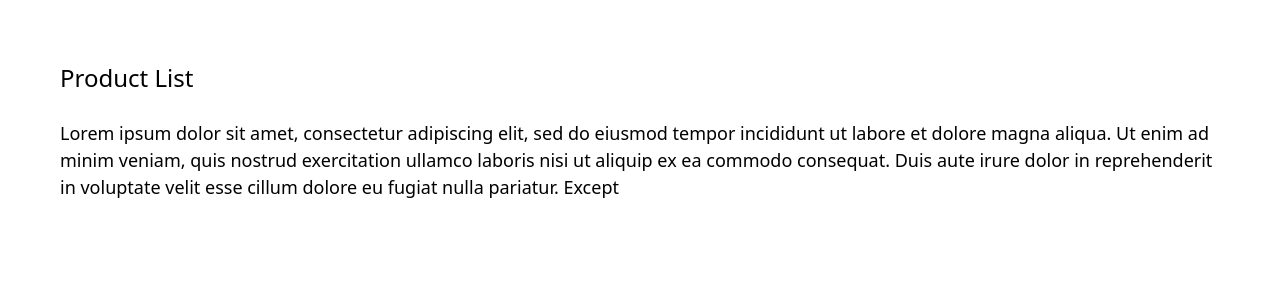
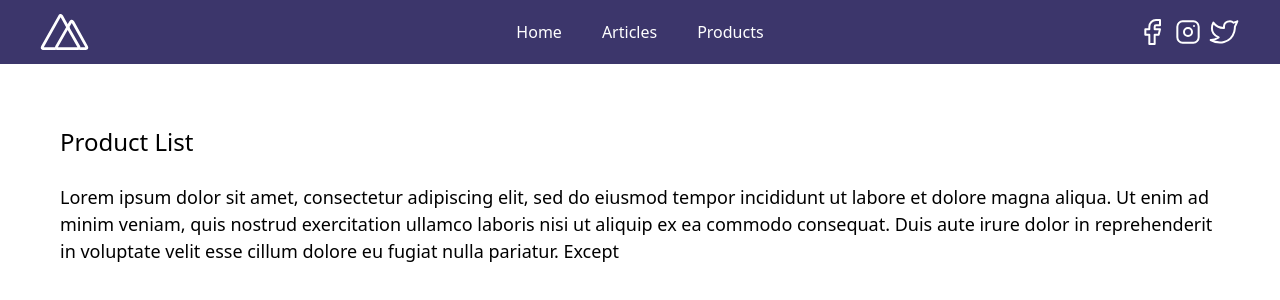
Before and after one commit to neil-vqa/nuxt-reader, a Nuxt app: page /products in a window 1280 px wide. Shown: the top 300 px of the page. Built offline with nearby package versions, Linux system fonts and the light colour scheme.

Commit message:
add styles

```diff
--- /dev/null
+++ b/components/LogoNav.vue
@@ -0,0 +1,18 @@
+<template>
+<div class="flex justify-center text-white">
+  <svg class="NuxtLogo" width="49" height="36" viewBox="0 0 452 342" xmlns="http://www.w3.org/2000/svg">
+    <path
+      d="M139 330l-1-2c-2-4-2-8-1-13H29L189 31l67 121 22-16-67-121c-1-2-9-14-22-14-6 0-15 2-22 15L5 303c-1 3-8 16-2 27 4 6 10 12 24 12h136c-14 0-21-6-24-12z"
+      fill="currentColor"
+    />
+    <path
+      d="M447 304L317 70c-2-2-9-15-22-15-6 0-15 3-22 15l-17 28v54l39-67 129 230h-49a23 23 0 0 1-2 14l-1 1c-6 11-21 12-23 12h76c3 0 17-1 24-12 3-5 5-14-2-26z"
+      fill="currentColor"
+    />
+    <path
+      d="M376 330v-1l1-2c1-4 2-8 1-12l-4-12-102-178-15-27h-1l-15 27-102 178-4 12a24 24 0 0 0 2 15c4 6 10 12 24 12h190c3 0 18-1 25-12zM256 152l93 163H163l93-163z"
+      fill="currentColor"
+    />
+  </svg>
+</div>
+</template>
--- /dev/null
+++ b/layouts/nav.vue
@@ -0,0 +1,31 @@
+<template>
+  <div class="">
+    <div class="flex items-center p-2 px-10 bg-indigo-900 h-16">
+    	<div class="flex flex-1 justify-start">
+    	  <LogoNav />
+    	</div>
+    	<div class="flex flex-1 space-x-10 justify-center text-white">
+    	 <nuxt-link to="/" class="hover:text-gray-500">Home</nuxt-link>
+    	 <nuxt-link to="/articles" class="hover:text-gray-500">Articles</nuxt-link>
+    	 <nuxt-link to="/products" class="hover:text-gray-500">Products</nuxt-link>
+    	</div>
+    	<div class="flex flex-1 space-x-1 justify-end text-white">
+    	 <svg xmlns="http://www.w3.org/2000/svg" class="icon icon-tabler icon-tabler-brand-facebook" width="32" height="32" viewBox="0 0 24 24" stroke-width="1.5" stroke="currentColor" fill="none" stroke-linecap="round" stroke-linejoin="round">
+	  <path stroke="none" d="M0 0h24v24H0z" fill="none"/>
+	  <path d="M7 10v4h3v7h4v-7h3l1 -4h-4v-2a1 1 0 0 1 1 -1h3v-4h-3a5 5 0 0 0 -5 5v2h-3" />
+	 </svg>
+	 <svg xmlns="http://www.w3.org/2000/svg" class="icon icon-tabler icon-tabler-brand-instagram" width="32" height="32" viewBox="0 0 24 24" stroke-width="1.5" stroke="currentColor" fill="none" stroke-linecap="round" stroke-linejoin="round">
+	  <path stroke="none" d="M0 0h24v24H0z" fill="none"/>
+	  <rect x="4" y="4" width="16" height="16" rx="4" />
+	  <circle cx="12" cy="12" r="3" />
+	  <line x1="16.5" y1="7.5" x2="16.5" y2="7.501" />
+	 </svg>
+	 <svg xmlns="http://www.w3.org/2000/svg" class="icon icon-tabler icon-tabler-brand-twitter" width="32" height="32" viewBox="0 0 24 24" stroke-width="1.5" stroke="currentColor" fill="none" stroke-linecap="round" stroke-linejoin="round">
+	  <path stroke="none" d="M0 0h24v24H0z" fill="none"/>
+	  <path d="M22 4.01c-1 .49-1.98.689-3 .99-1.121-1.265-2.783-1.335-4.38-.737S11.977 6.323 12 8v1c-3.245.083-6.135-1.395-8-4 0 0-4.182 7.433 4 11-1.872 1.247-3.739 2.088-6 2 3.308 1.803 6.913 2.423 10.034 1.517 3.58-1.04 6.522-3.723 7.651-7.742a13.84 13.84 0 0 0 .497 -3.753C20.18 7.773 21.692 5.25 22 4.009z" />
+	 </svg>
+    	</div>
+    </div>
+    <Nuxt />
+  </div>
+</template>
--- a/nuxt.config.js
+++ b/nuxt.config.js
@@ -2,7 +2,7 @@ import axios from 'axios'
 
 let dynamicRoutes = () => {
  return axios.get('https://white-crema.herokuapp.com/articles').then(res => {
-   return res.data.map(article => `/articles/${article.id}`)
+   return res.data.map(article => `/articles/${article.slug}-${article.id}`)
  })
 }
 
--- a/pages/articles/_id/index.vue
+++ /dev/null
@@ -1,112 +0,0 @@
-<template>
-  <div class="container">
-    <div>
-      <h1>{{ articler.title }}</h1>
-      <br />
-      <div>
-		<span>{{ articler.date_posted }}</span><br />
-		<span>{{ articler.author }}</span><br />
-		<div v-for="post in articler.postContent">
-			<div v-if="post.text">{{ post.text }}</div>
-			<div v-if="post.picture"><img :src="post.picture.url"/></div>
-			<div v-if="post.embed" v-html="post.embed"></div>
-		</div>
-	</div>
-    </div>
-  </div>
-</template>
-
-<script>
-import axios from 'axios';
-
-export default {
-	head() { //method overrides the object, fb metas not working. Second test below: head method no longer overrides title in page. 3rd test: extended the head method, use this!
-		return {
-			title: this.articler.title,
-			meta: [
-				{ hid: 'description', name: 'description', content: this.articler.title },
-				{ hid: 'og:title', name: 'og:title', content: 'Article | Nuxt Reader' },
-				{ hid: 'og:description', name: 'og:description', content: 'Read an artcile in Nuxt Reader' },
-				{ hid: 'og:image', name: 'og:image', content: '/nuxt-shot.png' },
-			]
-		}
-	},
-	//head: { //final test: determined that order of 'head' matters, this current position overrides the head method. Recommend: use head object for static generate
-		//title: 'Article | Nuxt Reader',
-	//	meta: [
-	//		{ hid: 'description', name: 'description', content: 'Read an artcile in Nuxt Reader' },
-	//		{ hid: 'og:title', name: 'og:title', content: 'Article | Nuxt Reader' },
-	//		{ hid: 'og:description', name: 'og:description', content: 'Read an artcile in Nuxt Reader' },
-	//		{ hid: 'og:image', name: 'og:image', content: '/nuxt-shot.png' },
-	//	]
-	//},
-	data() {
-		return {
-			articler:'',
-		}
-	},
-	methods: {
-		all() {
-			axios.get('https://white-crema.herokuapp.com/articles/' + this.$route.params.id)
-				.then( response => {
-					this.articler = response.data;
-				});
-		}
-	},
-	created: function() {
-		this.all();
-	},
-	computed: {
-		pageUrl() {
-			let domain = `https://nuxtreader.netlify.app/articles/` + this.$route.params.id
-			return domain
-		}
-	},
-}
-</script>
-
-<style>
-/* Sample `apply` at-rules with Tailwind CSS
-.container {
-@apply min-h-screen flex justify-center items-center text-center mx-auto;
-}
-*/
-.container {
-  margin: 0 auto;
-  min-height: 100vh;
-  display: flex;
-  justify-content: center;
-  align-items: center;
-  text-align: center;
-}
-
-.title {
-  font-family:
-    'Quicksand',
-    'Source Sans Pro',
-    -apple-system,
-    BlinkMacSystemFont,
-    'Segoe UI',
-    Roboto,
-    'Helvetica Neue',
-    Arial,
-    sans-serif;
-  display: block;
-  font-weight: 300;
-  font-size: 100px;
-  color: #35495e;
-  letter-spacing: 1px;
-}
-
-.subtitle {
-  font-weight: 300;
-  font-size: 42px;
-  color: #526488;
-  word-spacing: 5px;
-  padding-bottom: 15px;
-}
-
-.links {
-  padding-top: 15px;
-}
-</style>
--- /dev/null
+++ b/pages/articles/_slug/index.vue
@@ -0,0 +1,55 @@
+<template>
+  <div class="container">
+    <div>
+      <h1>{{ articler.title }}</h1>
+      <br />
+      <div>
+		<span>{{ articler.date_posted }}</span><br />
+		<span>{{ articler.author }}</span><br />
+		<div v-for="post in articler.postContent">
+			<div v-if="post.text">{{ post.text }}</div>
+			<div v-if="post.picture"><img :src="post.picture.url"/></div>
+			<div v-if="post.embed" v-html="post.embed"></div>
+		</div>
+	</div>
+    </div>
+  </div>
+</template>
+
+<script>
+import axios from 'axios';
+
+export default {
+	head() {
+		return {
+			title: this.articler.title,
+			meta: [
+				{ hid: 'description', name: 'description', content: this.articler.title },
+				{ hid: 'og:title', name: 'og:title', content: 'Article | Nuxt Reader' },
+				{ hid: 'og:description', name: 'og:description', content: 'Read an artcile in Nuxt Reader' },
+				{ hid: 'og:image', name: 'og:image', content: '/nuxt-shot.png' },
+			]
+		}
+	},
+	data() {
+		return {
+			articler:'',
+		}
+	},
+	methods: {
+		all() {
+			let raw_str = this.$route.params.slug
+			let split_str = raw_str.split("-");
+			let id = split_str[split_str.length - 1];
+
+			axios.get('https://white-crema.herokuapp.com/articles/' + id)
+				.then( response => {
+					this.articler = response.data;
+				});
+		}
+	},
+	created: function() {
+		this.all();
+	},
+}
+</script>
--- a/pages/articles/index.vue
+++ b/pages/articles/index.vue
@@ -5,10 +5,22 @@
       <br />
       <h2 class="text-lg">Lorem ipsum dolor sit amet, consectetur adipiscing elit, sed do eiusmod tempor incididunt ut labore et dolore magna aliqua. Ut enim ad minim veniam, quis nostrud exercitation ullamco laboris nisi ut aliquip ex ea commodo consequat. Duis aute irure dolor in reprehenderit in voluptate velit esse cillum dolore eu fugiat nulla pariatur. Except</h2>
     </div>
-    <div class="flex bg-gray-100 justify-center w-1/2 p-5">
-    	<ul class="space-y-5">
-      	<li v-for="article in allArticles" :key="article.id"><nuxt-link :to="`/articles/${article.id}`" class="font-semibold">{{ article.title }}</nuxt-link></li>
-      </ul>
+    <div class="w-5/6">
+    	<div class="grid grid-cols-3 gap-10 mb-20">
+    	 <div v-for="article in allArticles" :key="article.id">
+    	  <nuxt-link :to="`/articles/${article.slug}-${article.id}`">
+    	   <div class="flex flex-col overflow-hidden text-black hover:underline">
+    	     <div class="h-64 overflow-hidden">
+    	      <img v-if="article.cover" :src="article.cover.url" class="h-64 object-cover hover:opacity-75"/>
+    	     </div>
+    	   	<div class="flex flex-col justify-between h-32 p-5">
+    	   	 <h2 class="text-2xl">{{ article.title }}</h2>
+    	   	 <p class="text-sm text-gray-700">{{ article.date_posted }}</p>
+    	   	</div>
+    	   </div>
+    	  </nuxt-link>
+    	 </div>
+    	</div>
     </div>
   </div>
 </template>
@@ -18,6 +30,7 @@ import axios from 'axios';
 import {mapGetters, mapActions} from 'vuex';
 
 export default {
+	layout: 'nav',
 	methods: {
 		...mapActions(['fetchArticles']),
 	},
--- a/pages/index.vue
+++ b/pages/index.vue
@@ -2,12 +2,15 @@
   <div class="flex justify-center items-center h-screen">
     <div>
       <Logo />
-      <h1 class="text-6xl main-head">
+      <h1 class="text-6xl text-center">
         nuxt-reader
       </h1>
-      <div class="flex justify-center space-x-10">
-      	<nuxt-link to="/articles" class="text-blue-700">Articles</nuxt-link>
-      	<nuxt-link to="/products" class="text-blue-700">Products</nuxt-link>
+      <h1 class="text-xl text-center">
+        Demo site of a blog + mini e-commerce integration.
+      </h1>
+      <div class="flex justify-center space-x-10 mt-4">
+      	<nuxt-link to="/articles" class="text-blue-700 hover:underline">Articles</nuxt-link>
+      	<nuxt-link to="/products" class="text-blue-700 hover:underline">Products</nuxt-link>
       </div>
     </div>
   </div>
--- a/pages/products/index.vue
+++ b/pages/products/index.vue
@@ -13,6 +13,7 @@
 import axios from 'axios';
 
 export default {
+	layout: 'nav',
 	data() {
 		return {
 			products: [],
```
Also changed, not shown: static/nuxt-shot.png (deleted).
